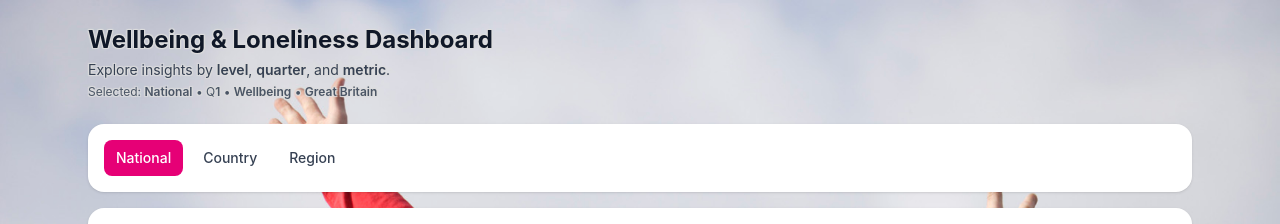
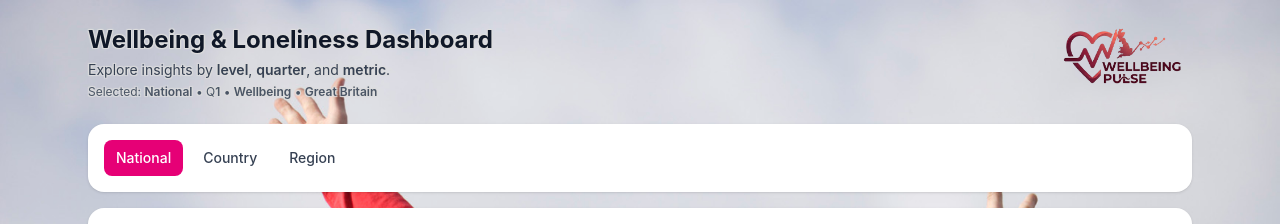
Before and after one commit to RSE1982/Feb-Hackathon, a React (Vite) app in the folder hackathon-app/: page / in a window 1280 px wide. Shown: the top 224 px of the page. Built offline with nearby package versions, Linux system fonts and the light colour scheme; what proj4 would draw is missing.

Commit message:
Add: logo to header

```diff
--- a/hackathon-app/src/components/DashboardHeader.jsx
+++ b/hackathon-app/src/components/DashboardHeader.jsx
@@ -1,10 +1,11 @@
 import React from 'react';
 import { capitalizeString } from '../utils/capitalizeString';
 import { metricNiceName } from '../utils/metricHelpers';
+import wpLogo from '../../public/images/wpulse-gemini-red.png';
 
 export default function DashboardHeader({ level, quarter, metric, geography }) {
 	return (
-		<header className='space-y-1'>
+		<header className='relative space-y-1'>
 			<h1 className='text-2xl font-bold text-gray-900 text-outline'>
 				Wellbeing & Loneliness Dashboard
 			</h1>
@@ -21,6 +22,13 @@ export default function DashboardHeader({ level, quarter, metric, geography }) {
 				<span className='font-semibold'>{metricNiceName(metric)}</span> •{' '}
 				<span className='font-semibold'>{geography || '—'}</span>
 			</div>
+			<div className='absolute top-0 right-0 md:right-2 pt-6 md:pt-0 z-1'>
+				{/* Image */}
+				<img src={wpLogo}
+					alt='wellbeing pulse logo'
+					className='h-[3em] md:h-[4em] w-auto'
+				/>
+			</div>
 		</header>
 	);
 }
```
Also changed, not shown: hackathon-app/public/images/wpulse-gemini-red.png (added).
